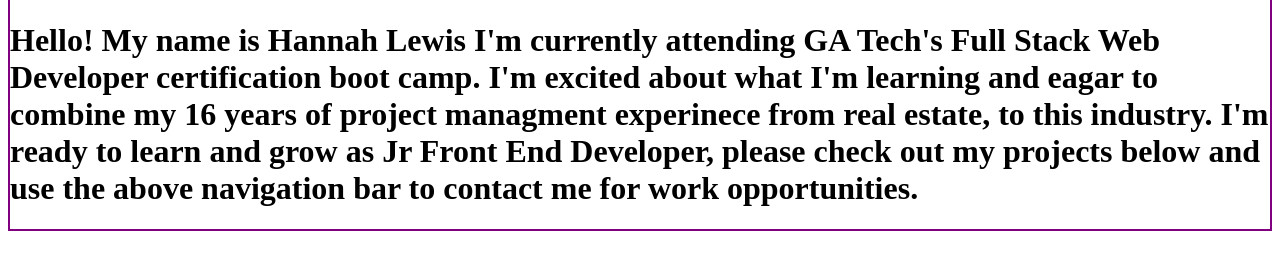
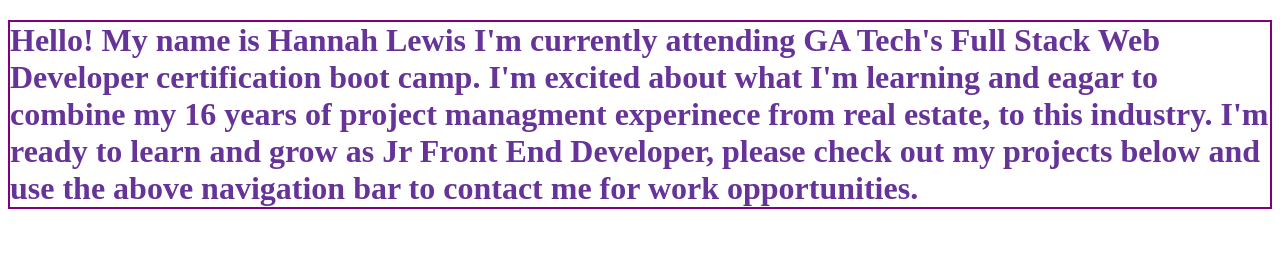
Before and after one commit to Hannahdlewis/Portfolio-Project, a plain HTML site: page index.html in a window 1280 px wide. Shown: the part 313-572 px from the top of the page. Drawn offline with Linux system fonts and the light colour scheme; files that its build step writes are made by us from their sources.

Commit message:
editing CSS to link to html file

```diff
--- a/assets/style.css
+++ b/assets/style.css
@@ -1,3 +1,5 @@
- header {
-     border: 2px solid purple;
+ h1 {
+     border:2px solid purple;
 }
+
+ h1 {color:rebeccapurple}
--- a/index.html
+++ b/index.html
@@ -10,7 +10,8 @@
 </head>
 
 <body>
-    <header>
+    <div class="box">
+
     <img src="https://photos.zillowstatic.com/h_l/ISyn8qn6kxsitd0000000000.jpg" alt="hannah's headshot">
 
 
@@ -19,8 +20,8 @@
         to this industry. I'm ready to learn and grow as Jr Front End Developer, please check out my projects below and use the
         above navigation bar to contact me for work opportunities.
     </H1>
-</header>
 
+    </div>
 
 
 
```
